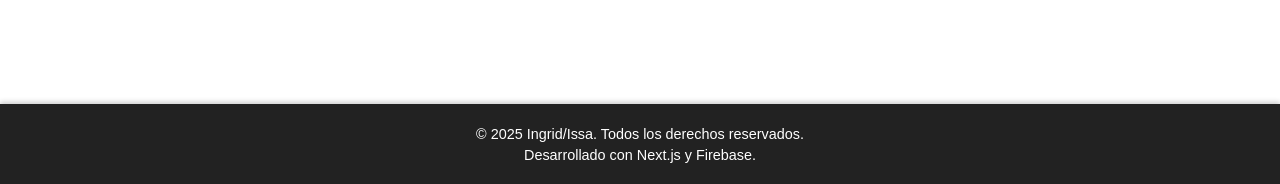
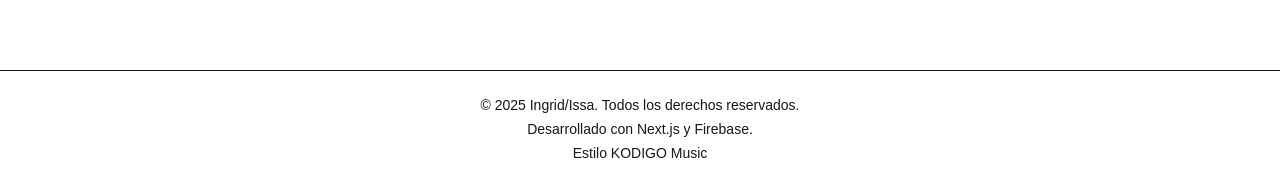
Before and after one commit to IssaVela-Ingrid/kodigo-mini-app, a Next.js app: page / in a window 1280 px wide. Shown: the part 613-797 px from the top of the page. Built offline with nearby package versions, Linux system fonts and the light colour scheme; no server answers; the database is empty.

Commit message:
Update footer

```diff
--- a/components/Footer.tsx
+++ b/components/Footer.tsx
@@ -1,22 +1,14 @@
 // components/Footer.tsx
+import React from 'react'; // Asegúrate de importar React si no lo estás haciendo ya
+
 export default function Footer() {
-  const footerStyle = {
-    backgroundColor: '#222',
-    color: 'white',
-    textAlign: 'center',
-    padding: '20px',
-    marginTop: 'auto', // Esto ayuda a empujar el footer al final de la página si el contenido es corto
-    width: '100%',
-    boxShadow: '0 -2px 5px rgba(0,0,0,0.2)',
-    fontSize: '0.9em',
-  };
-
   const year = new Date().getFullYear();
 
   return (
-    <footer style={footerStyle}>
-      <p>&copy; {year} Ingrid/Issa. Todos los derechos reservados.</p>
-      <p>Desarrollado con Next.js y Firebase.</p>
+    <footer className="bg-kodigo-dark text-kodigo-text-light text-center p-5 shadow-lg border-t border-kodigo-primary-green text-sm">
+      <p className="my-1">&copy; {year} Ingrid/Issa. Todos los derechos reservados.</p>
+      <p className="my-1">Desarrollado con Next.js y Firebase.</p>
+      <p className="my-1 text-kodigo-secondary-green">Estilo KODIGO Music</p>
     </footer>
   );
 }
```
